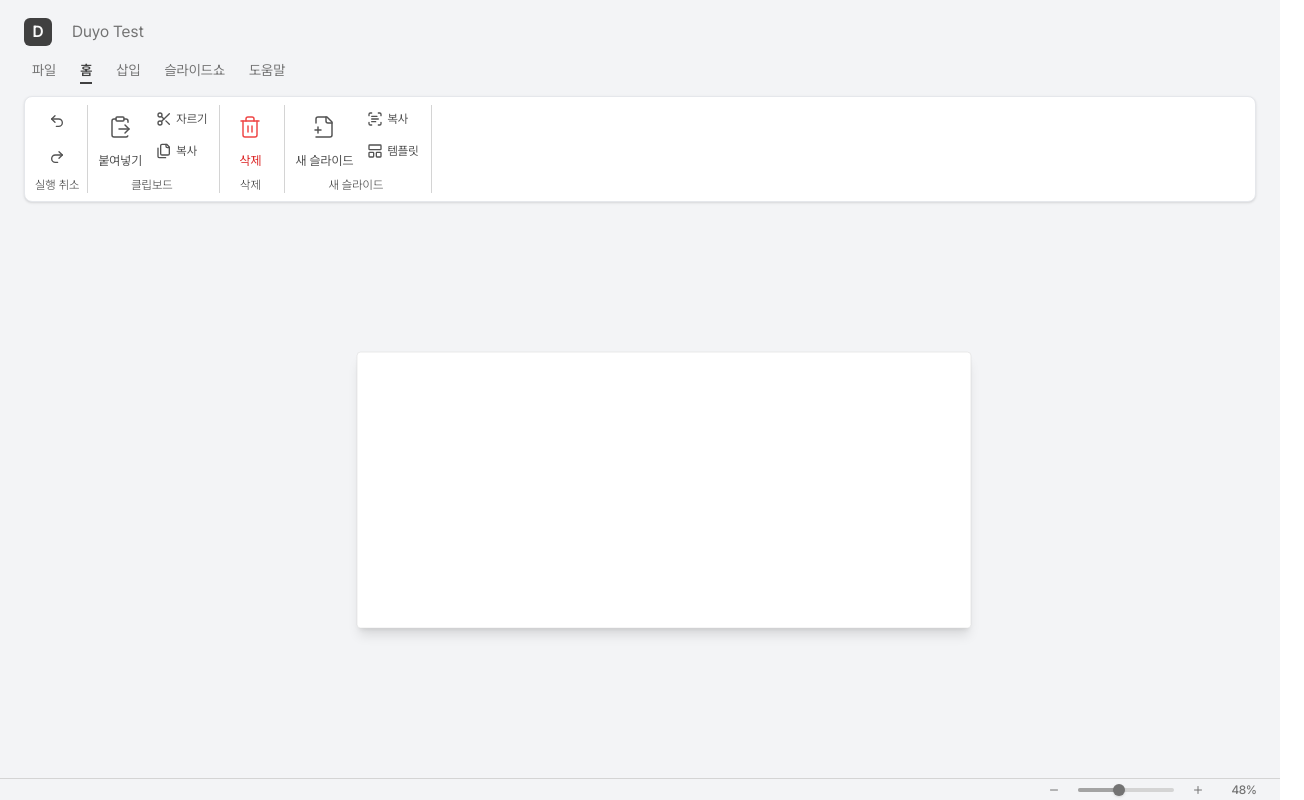
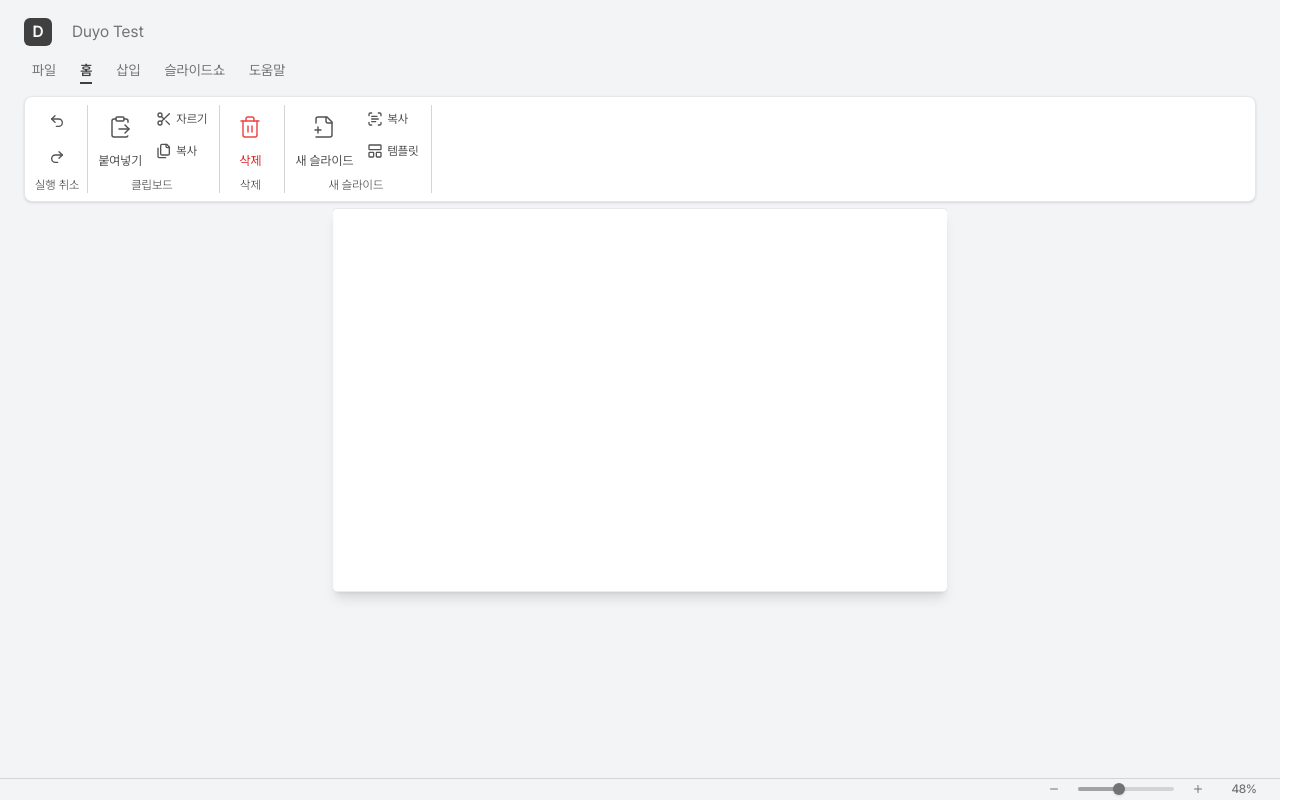
Before and after one commit to Ryuider-JS/duyo, a React (Vite) app: page / in a window 1280 px wide. Shown: the whole page, 1304 px wide, since content can reach past the window. Built offline with nearby package versions, Linux system fonts and the light colour scheme.

Commit message:
apply zindex with bg-gray

```diff
--- a/src/App.tsx
+++ b/src/App.tsx
@@ -4,7 +4,7 @@ import Main from './components/main/Main';
 
 function App() {
 	return (
-		<div className="flex flex-col w-screen h-screen bg-gray-100 select-none">
+		<div className="flex flex-col w-screen h-screen bg-gray-100 select-none ">
 			<Header />
 			<Main />
 			<Footer />
--- a/src/components/Header.tsx
+++ b/src/components/Header.tsx
@@ -1,6 +1,6 @@
 export default function Header() {
 	return (
-		<div className="flex items-center w-full px-6 pt-[18px] gap-x-5 z-20">
+		<div className="flex items-center w-full px-6 pt-[18px] gap-x-5 relative bg-gray-100 z-[20]">
 			<div className="flex items-center justify-center text-base font-semibold transition-all duration-100 ease-out rounded-md cursor-pointer size-7 bg-neutral-700 text-neutral-50 hover:bg-neutral-800 active:scale-90">
 				D
 			</div>
--- a/src/components/footer/Footer.tsx
+++ b/src/components/footer/Footer.tsx
@@ -3,7 +3,7 @@ import FooterSizeValue from './FooterSizeValue';
 
 export default function Footer() {
 	return (
-		<div className="flex items-center justify-end w-full h-6 gap-2 px-4 border-t border-neutral-300">
+		<div className="relative flex items-center justify-end w-full h-6 gap-2 px-4 border-t border-neutral-300 z-[20] bg-gray-100">
 			<FooterSizeController />
 			<FooterSizeValue />
 		</div>
--- a/src/components/main/Main.tsx
+++ b/src/components/main/Main.tsx
@@ -4,8 +4,8 @@ import MainSection from './section/MainSection';
 
 export default function Main() {
 	return (
-		<div className="flex flex-col w-full h-full px-6 mt-2">
-			<div className="z-20 flex flex-col gap-y-2">
+		<div className="flex flex-col w-full h-full ">
+			<div className="flex flex-col z-[20] relative bg-gray-100 gap-y-2 px-6 pt-2">
 				<MainNav />
 				<MainSection />
 			</div>
--- a/src/components/main/MainArticle.tsx
+++ b/src/components/main/MainArticle.tsx
@@ -10,13 +10,14 @@ export default function MainArticle() {
 	};
 
 	return (
-		<article className="relative flex w-screen h-full" onWheel={onWheelSize}>
+		<article
+			className="absolute top-0 left-0 z-0 flex items-center justify-center w-screen h-full"
+			onWheel={onWheelSize}
+		>
 			<div
-				className="flex items-center justify-center w-full h-full"
-				style={{ transform: `scale(${size * 0.01})` }}
-			>
-				<div className="flex w-full h-full rounded-lg border-[0.35px] border-neutral-300 bg-white shadow-xl print:rounded-none print:shadow-none"></div>
-			</div>
+				className="flex relative w-full h-full rounded-lg border-[0.35px] border-neutral-300 z-0 bg-white shadow-xl print:rounded-none print:shadow-none overflow-auto "
+				style={{ transform: `scale(${size * 0.01})`, willChange: 'transform' }}
+			></div>
 		</article>
 	);
 }
```
